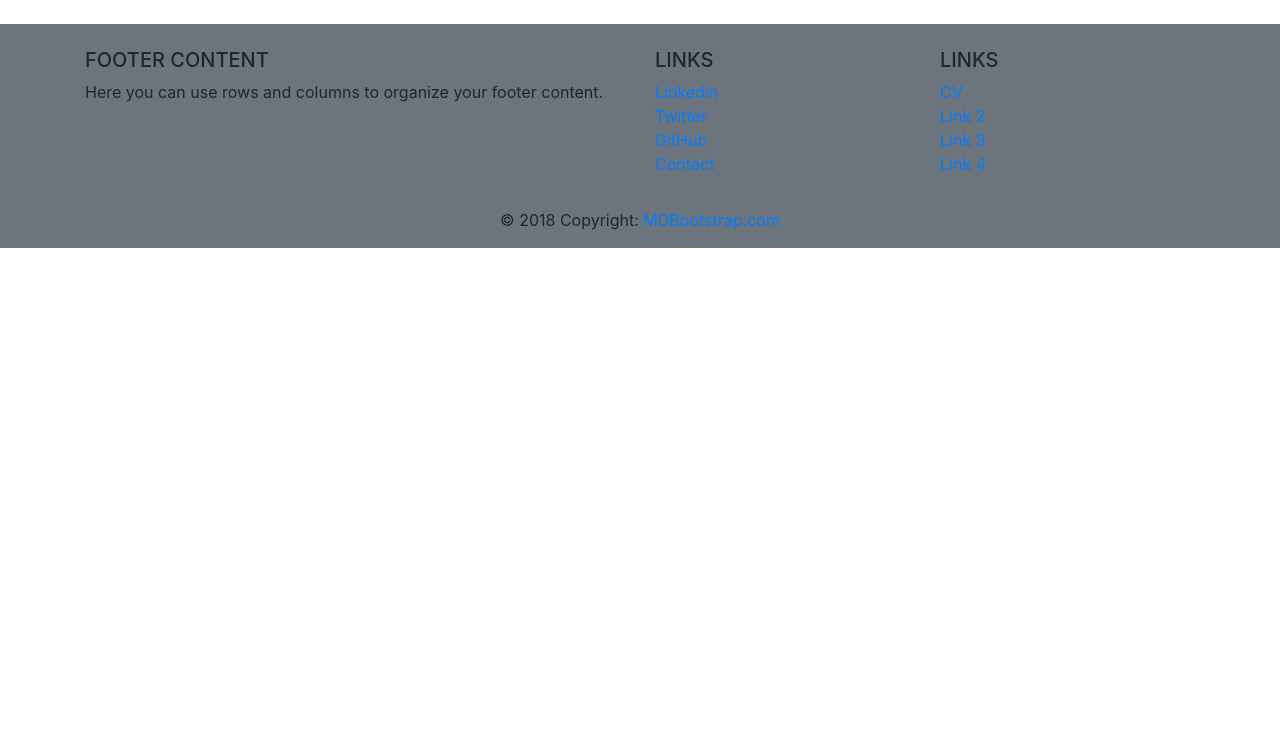
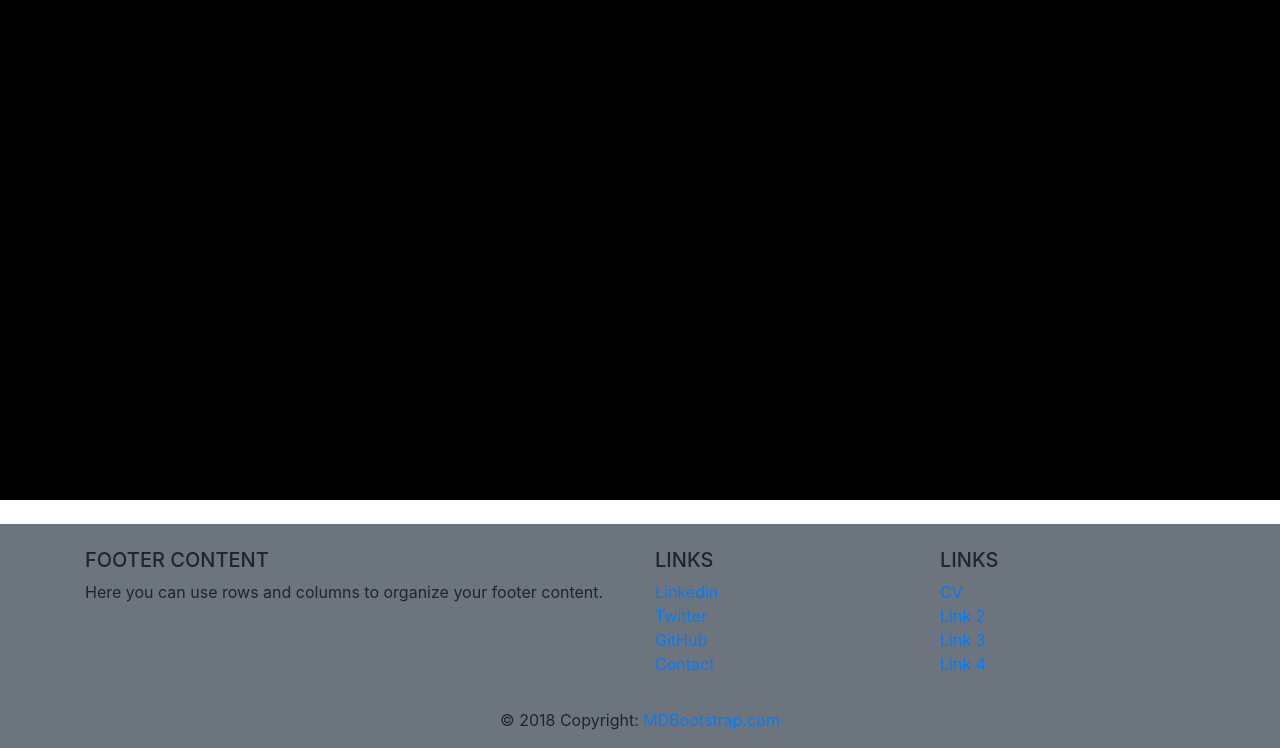
Before and after one commit to damientabet/framework, a PHP site: page /?url=1 in a window 1280 px wide. Shown: the part 56-804 px from the top of the page. Before the commit the page ends 304 px from the top, so only its background shows below. Run offline with PHP 8.4, Linux system fonts and the light colour scheme; data that the repository does not hold is empty; some libraries are stand-ins or nearby versions.

Commit message:
Add image block into homepage

```diff
--- a/src/Views/layout.html.twig
+++ b/src/Views/layout.html.twig
@@ -17,6 +17,7 @@
 </head>
 <body>
 {% include 'include/navbar.html.twig' %}
+<div id="indexImg" style="background-color: black; width: 100%; height: 500px;"></div>
 <div class="container">
     {% block body %}
     {% endblock %}
```
